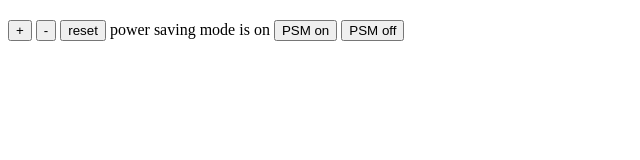
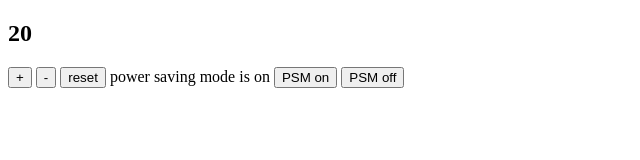
Before and after one commit to racoll/thermostatjs, a plain HTML site: page index.html in a window 1280 px wide. Shown: the whole page, without its empty margins (0-640 px from the left). Drawn offline with Linux system fonts and the light colour scheme.

Commit message:
file rearrange and jquery set up

```diff
--- a/jasmine-standalone-2.8.0 (2)/index.html
+++ b/index.html
@@ -17,5 +17,6 @@
     </section>
     <script src="src/thermostat.js"></script>
     <script src="js/jquery-3.2.1.js"></script>
+    <script src="interface.js"></script>
   </body>
 </html>
--- /dev/null
+++ b/interface.js
@@ -0,0 +1,4 @@
+$(document).ready(function() {
+  var thermostat = new Thermostat();
+  $('#temperature').text(thermostat.temperature);
+});
```
Also changed, not shown: SpecRunner.html (renamed from jasmine-standalone-2.8.0 (2)/SpecRunner.html), js/jquery-3.2.1.js (renamed from jasmine-standalone-2.8.0 (2)/js/jquery-3.2.1.js), lib/jasmine-2.8.0/boot.js (renamed from jasmine-standalone-2.8.0 (2)/lib/jasmine-2.8.0/boot.js), lib/jasmine-2.8.0/console.js (renamed from jasmine-standalone-2.8.0 (2)/lib/jasmine-2.8.0/console.js), lib/jasmine-2.8.0/jasmine-html.js (renamed from jasmine-standalone-2.8.0 (2)/lib/jasmine-2.8.0/jasmine-html.js), lib/jasmine-2.8.0/jasmine.css (renamed from jasmine-standalone-2.8.0 (2)/lib/jasmine-2.8.0/jasmine.css), lib/jasmine-2.8.0/jasmine.js (renamed from jasmine-standalone-2.8.0 (2)/lib/jasmine-2.8.0/jasmine.js), lib/jasmine-2.8.0/jasmine_favicon.png (renamed from jasmine-standalone-2.8.0 (2)/lib/jasmine-2.8.0/jasmine_favicon.png), spec/SpecHelper.js (added), spec/thermostatSpec.js (renamed from jasmine-standalone-2.8.0 (2)/spec/thermostatSpec.js), src/thermostat.js (renamed from jasmine-standalone-2.8.0 (2)/src/thermostat.js), 2 other files.
